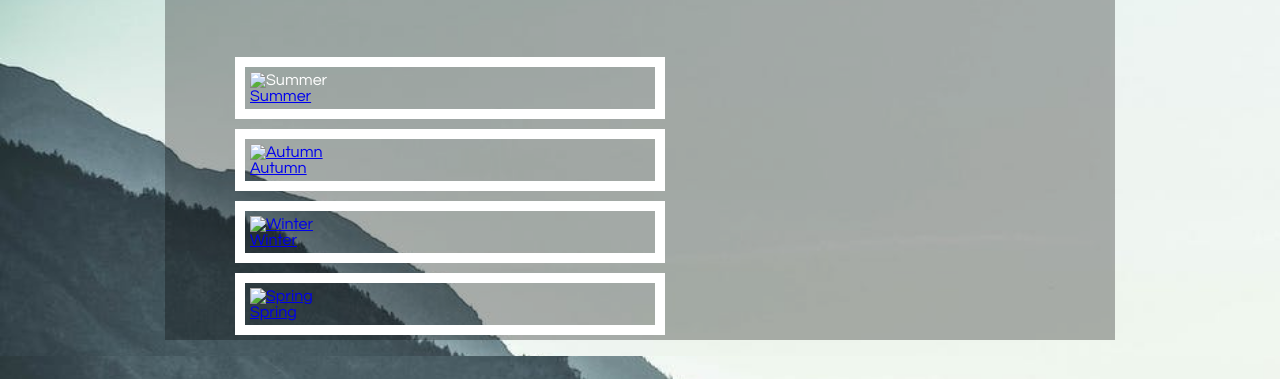
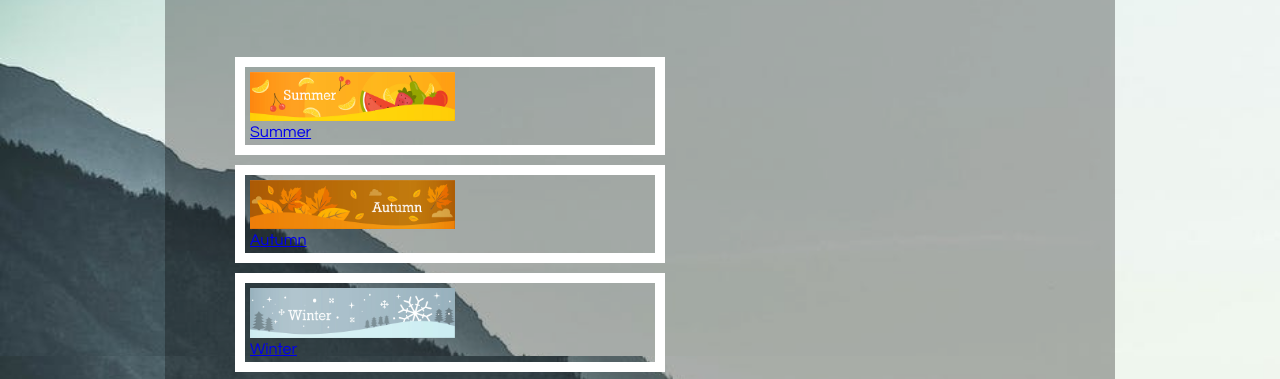
Before and after one commit to tackeretweb/tackeretweb.github.io, a plain HTML site: page nature.html in a window 1280 px wide. Shown: the part 524-903 px from the top of the page. Drawn offline with Linux system fonts and the light colour scheme.

Commit message:
Update nature.html

```diff
--- a/nature.html
+++ b/nature.html
@@ -44,7 +44,7 @@
 		<h1> <p>The Seasons: </p> </h1>
    	<ul>
     <figure>
-		<img src="banners/summer.jpg" alt="Summer"/>
+		<img src="summer.jpg" alt="Summer"/>
 		<a href="summer.html">
 		<figcaption> Summer </figcaption>
 
@@ -52,14 +52,14 @@
 	</figure>
 
     <figure>
-		<img src="banners/autumn.jpg" alt="Autumn"/>
+		<img src="autumn.jpg" alt="Autumn"/>
 		<a href="autumn.html">
 		<figcaption> Autumn </figcaption>
 
 	</figure>
 
 	<figure>
-		<img src="banners/winter.jpg" alt="Winter"/>
+		<img src="winter.jpg" alt="Winter"/>
 		<a href="winter.html">
 		<figcaption> Winter</figcaption>
 
@@ -67,7 +67,7 @@
 
 
 	<figure>
-		<img src="banners/Spring.jpg" alt="Spring"/>
+		<img src="spring.jpg" alt="Spring"/>
 		<a href="spring.html">
 		<figcaption> Spring </figcaption> </a href="spring.html">
 
```
